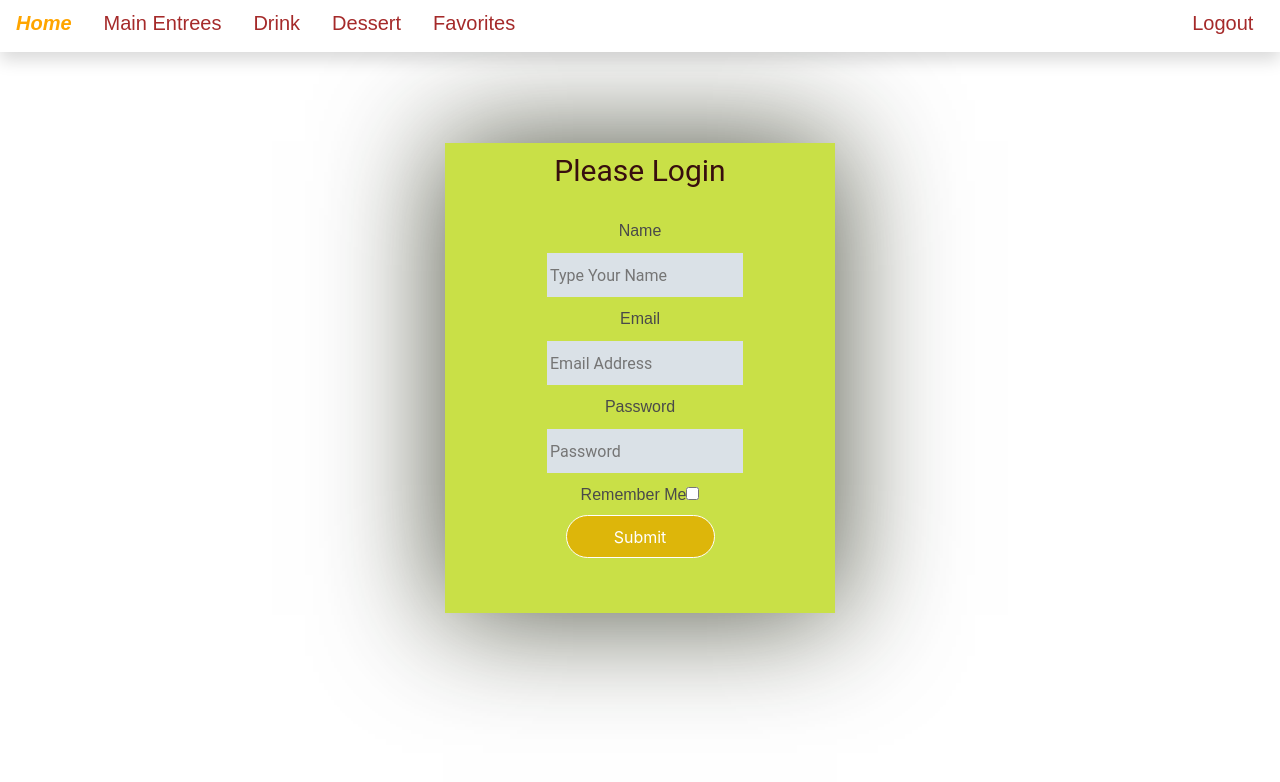
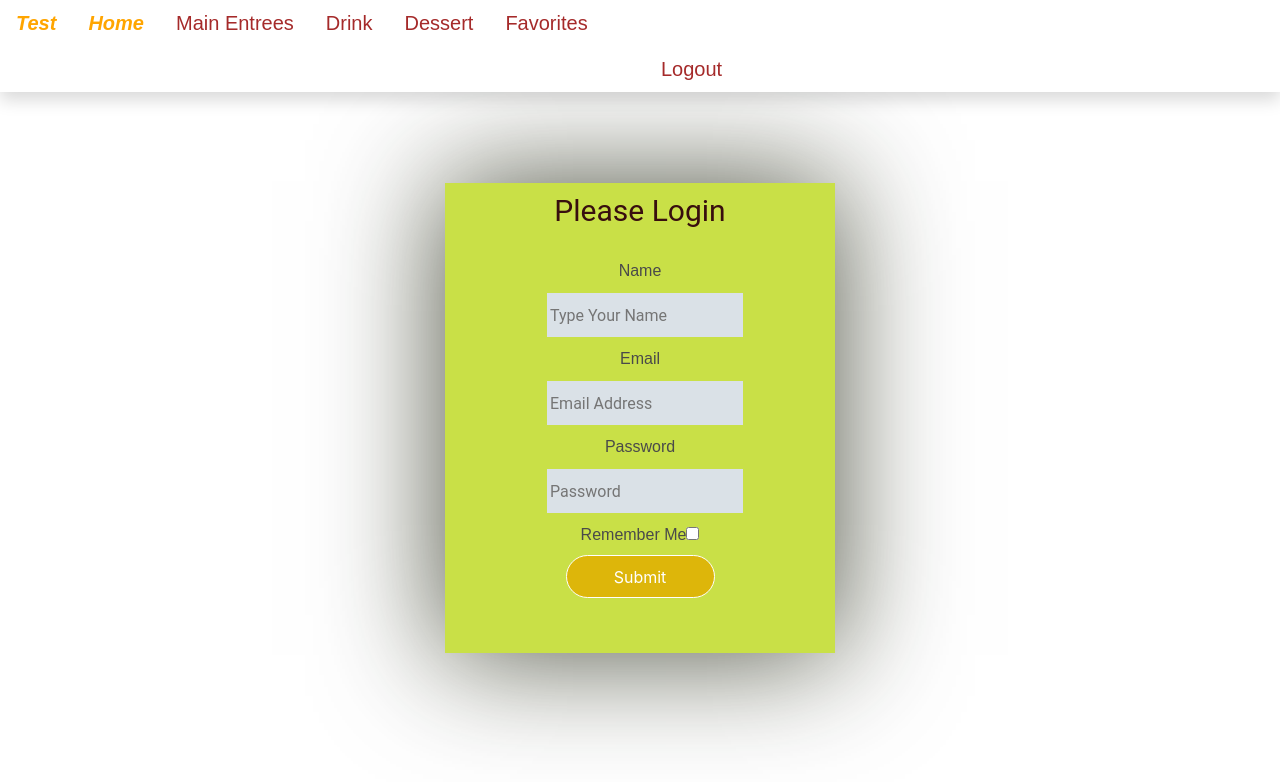
Before and after one commit to priyankagargc27/Midstone-Project, a React (Create React App) app: page /Login in a window 1280 px wide. Shown: the top 782 px of the page. Built offline with nearby package versions, Linux system fonts and the light colour scheme; no server answers.

Commit message:
changed the profile image path

```diff
--- a/API/Recipe.json
+++ b/API/Recipe.json
@@ -94,7 +94,7 @@
   "profiles": [
     {
       "name": "Priyanka Garg",
-      "Image": "https://scontent-atl3-1.xx.fbcdn.net/v/t1.0-9/17021361_10206783682629117_1946453676593455801_n.jpg?_nc_cat=107&_nc_ht=scontent-atl3-1.xx&oh=31bb5b88b0135aec1436966fe4a1d235&oe=5CD90A10",
+      "Image": "https://scontent-atl3-1.xx.fbcdn.net/v/t1.0-9/17021361_10206783682629117_1946453676593455801_n.jpg?_nc_cat=107&_nc_ht=scontent-atl3-1.xx&oh=03ed8286711d6f450361bd942755eb53&oe=5D9ECB10",
       "statement": "I was born in North India into a vegetarian family. My mother is an excellent cook who paid attention to every detail. One of the most important details for me is cooking with fresh ingredients. As a child and young adult, I helped my mother in the kitchen. I learned to cook with just a few spices and herbs in order not to compromise the taste of the vegetables, grains and lentils.After I got married and moved to the United States from India in 2010, my family remained vegetarian. I am passionate about this way of life today. I am here to show you simple and practical recipes that carry out the authenticity of Indian vegetarian cooking.",
       "userId": 1,
       "id": 4
--- a/src/Components/Login.js
+++ b/src/Components/Login.js
@@ -39,12 +39,13 @@ export default class Login extends Component {
                 localStorage.setItem("userInfo", loginObj);
                 window.location.href="https://priyanka-front-end-capstone.herokuapp.com/Profile"
 
-            } else {
+            }
+            else {
                 console.log("hello")
                 sessionStorage.setItem("userInfo", loginObj);
 
 
-                window.location.href="https://priyanka-front-end-capstone.herokuapp.com/Profile"
+                document.location.href="https://priyanka-front-end-capstone.herokuapp.com/Profile"
             }
         }
         else {
--- a/src/Components/Nav/NavBar.js
+++ b/src/Components/Nav/NavBar.js
@@ -25,6 +25,9 @@ logoutFunction = ()=>
         return (
             <nav className="navbar navbar-light fixed-top light-blue flex-md-nowrap p-0 shadow">
                 <ul className="nav nav-pills">
+                <li className="nav-item">
+                        <Link className="nav-link" id="home"to="/">Test</Link>
+                    </li>
                     <li className="nav-item">
                         <Link className="nav-link" id="home"to="/Profile">Home</Link>
                     </li>
```
